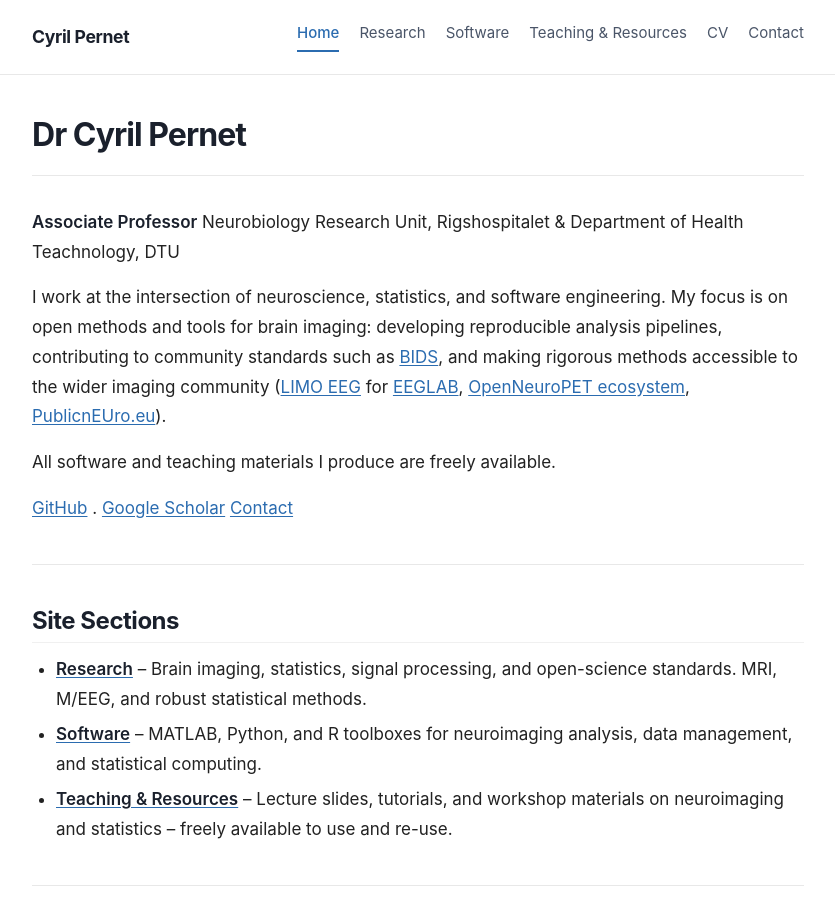
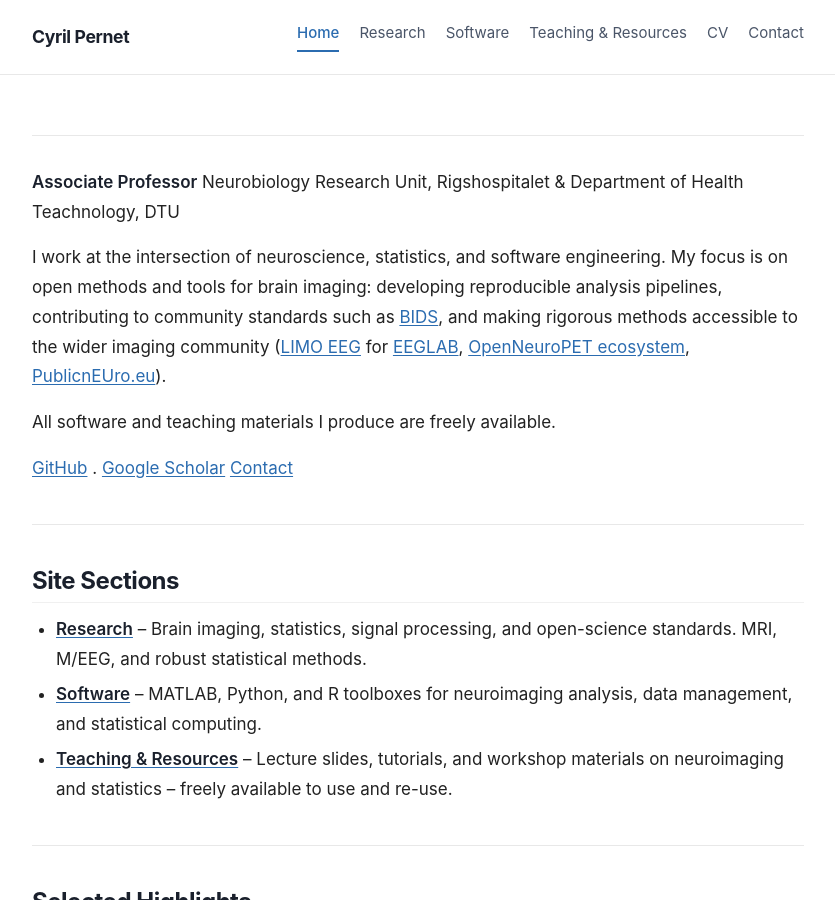
Before and after one commit to CPernet/CPernet.github.io, a Jekyll site: the page built from index.md, in a window 1280 px wide and 900 px high. Shown: the whole window, without its empty margins (222-1057 px from the left). Built offline with Jekyll 4.4.1, drawn with Linux system fonts in a browser that asks for light colours; our own code applies the rules of GitHub Pages for plain Markdown files.

Commit message:
Remove title line from index.md for consistency with formatting standards

```diff
--- a/index.md
+++ b/index.md
@@ -1,6 +1,5 @@
 ---
 layout: page
-title: Dr Cyril Pernet
 description: >-
   Dr Cyril Pernet - Associate Professor, Neurobiology
   Research Unit, Rigshospitalet & Department of Health Teachnology, DTU. Brain imaging methods, open science, reproducibility.
```
